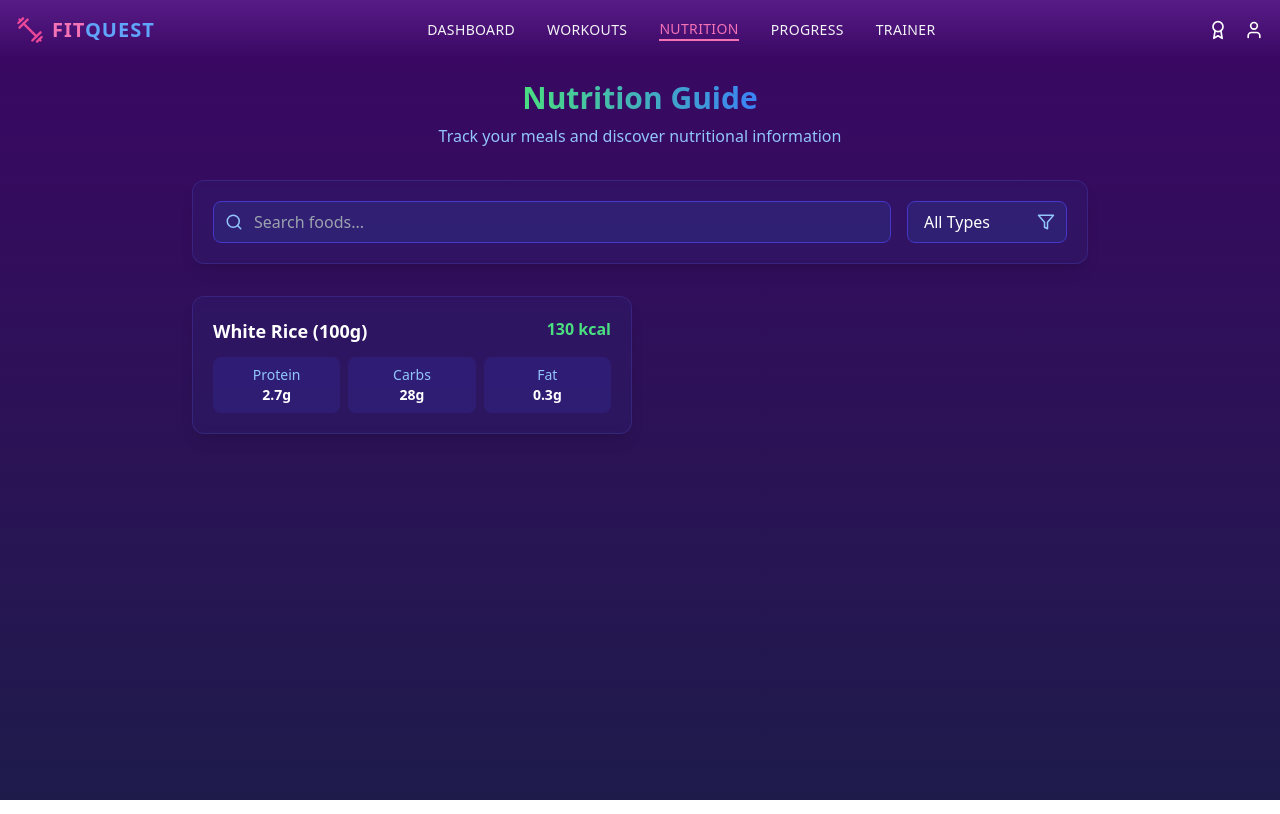
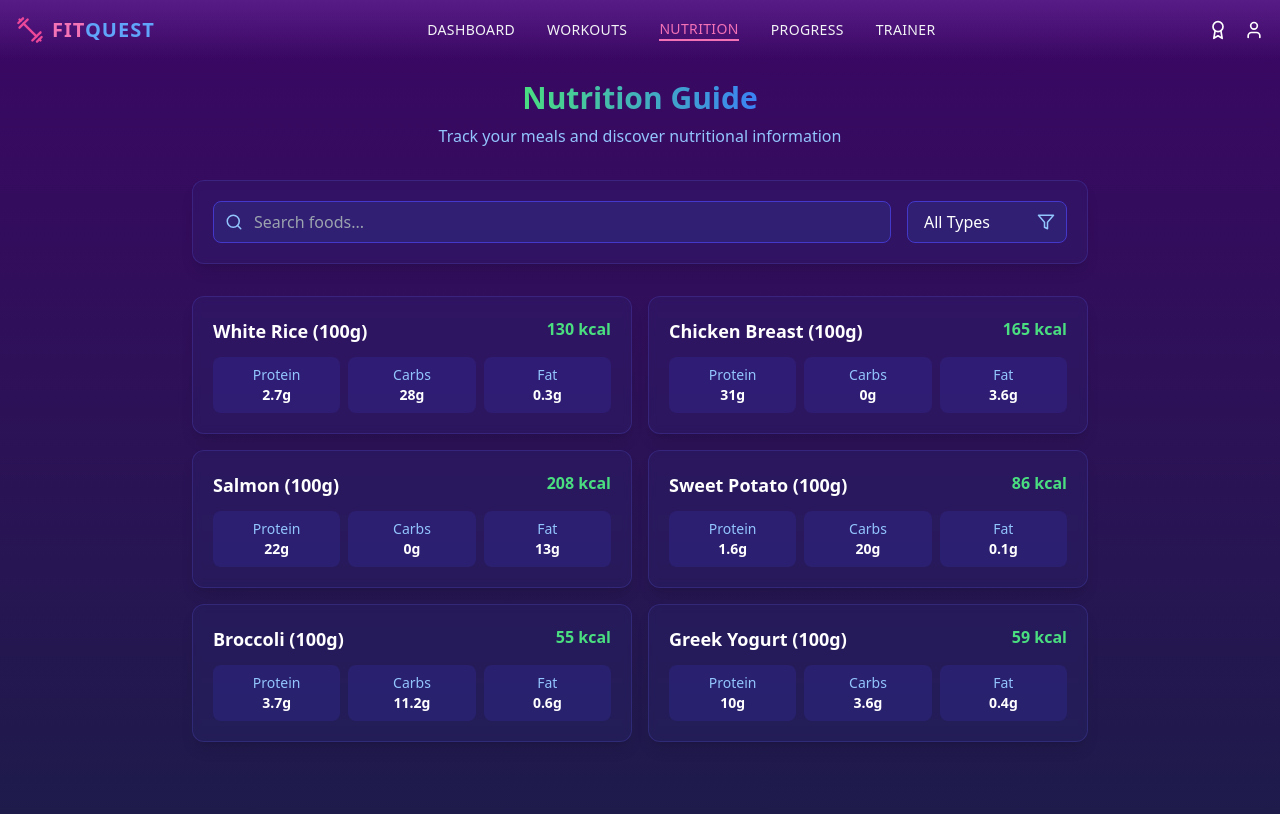
Before and after one commit to OmElMon/MaxOut, a React (Vite) app: page /nutrition in a window 1280 px wide. Built offline with nearby package versions, Linux system fonts and the light colour scheme.

Commit message:
Updated Content

```diff
--- a/src/components/nutrition/NutritionPage.tsx
+++ b/src/components/nutrition/NutritionPage.tsx
@@ -2,9 +2,6 @@ import React, { useState } from 'react';
 import { Apple, Search, Filter, ChevronDown, Info } from 'lucide-react';
 import { useCalories } from '../../context/CalorieContext';
 
-/**
- * Interface defining the structure of a food item
- */
 interface FoodItem {
   id: string;
   name: string;
@@ -15,10 +12,7 @@ interface FoodItem {
   category: string;
 }
 
-/**
- * Sample food database containing nutritional information
- * for various food items categorized by type
- */
+// Sample food database
 const foodDatabase: FoodItem[] = [
   {
     id: '1',
@@ -29,51 +23,71 @@ const foodDatabase: FoodItem[] = [
     fat: 0.3,
     category: 'grains'
   },
-  // ... other food items
+  {
+    id: '2',
+    name: 'Chicken Breast (100g)',
+    calories: 165,
+    protein: 31,
+    carbs: 0,
+    fat: 3.6,
+    category: 'protein'
+  },
+  {
+    id: '3',
+    name: 'Salmon (100g)',
+    calories: 208,
+    protein: 22,
+    carbs: 0,
+    fat: 13,
+    category: 'protein'
+  },
+  {
+    id: '4',
+    name: 'Sweet Potato (100g)',
+    calories: 86,
+    protein: 1.6,
+    carbs: 20,
+    fat: 0.1,
+    category: 'vegetables'
+  },
+  {
+    id: '5',
+    name: 'Broccoli (100g)',
+    calories: 55,
+    protein: 3.7,
+    carbs: 11.2,
+    fat: 0.6,
+    category: 'vegetables'
+  },
+  {
+    id: '6',
+    name: 'Greek Yogurt (100g)',
+    calories: 59,
+    protein: 10,
+    carbs: 3.6,
+    fat: 0.4,
+    category: 'dairy'
+  }
 ];
 
-/**
- * NutritionPage component provides:
- * - Food database search functionality
- * - Nutritional information display
- * - Meal tracking capabilities
- */
 const NutritionPage: React.FC = () => {
-  // Access calorie tracking context
   const { addEntry } = useCalories();
-
-  // State for search term filtering
   const [searchTerm, setSearchTerm] = useState('');
-
-  // State for category filtering
   const [selectedCategory, setSelectedCategory] = useState<string>('all');
-
-  // State for selected food item
   const [selectedFood, setSelectedFood] = useState<FoodItem | null>(null);
-
-  // State for serving size input
   const [servingSize, setServingSize] = useState<number>(100);
-
-  // State for meal type selection
   const [mealType, setMealType] = useState<'breakfast' | 'lunch' | 'dinner' | 'snack'>('snack');
 
-  /**
-   * Filters foods based on search term and selected category
-   */
+  // Filter foods based on search and category
   const filteredFoods = foodDatabase.filter(food => {
     const matchesSearch = food.name.toLowerCase().includes(searchTerm.toLowerCase());
     const matchesCategory = selectedCategory === 'all' || food.category === selectedCategory;
     return matchesSearch && matchesCategory;
   });
 
-  /**
-   * Handles adding the selected food to the calorie tracker
-   * Calculates nutritional values based on serving size
-   */
   const handleAddFood = () => {
     if (!selectedFood) return;
 
-    // Calculate nutritional values based on serving size
     const multiplier = servingSize / 100;
     addEntry({
       food: `${selectedFood.name} (${servingSize}g)`,
@@ -82,7 +96,7 @@ const NutritionPage: React.FC = () => {
       mealType
     });
 
-    // Reset form after adding
+    // Reset form
     setSelectedFood(null);
     setServingSize(100);
     setMealType('snack');
@@ -91,7 +105,6 @@ const NutritionPage: React.FC = () => {
   return (
     <div className="pt-20 px-4 pb-10">
       <div className="container mx-auto max-w-4xl">
-        {/* Page header section */}
         <div className="text-center mb-8">
           <h1 className="text-3xl font-bold mb-2 text-white">
             <span className="text-transparent bg-clip-text bg-gradient-to-r from-green-400 to-blue-500">
@@ -101,10 +114,9 @@ const NutritionPage: React.FC = () => {
           <p className="text-blue-300">Track your meals and discover nutritional information</p>
         </div>
 
-        {/* Search and filter controls */}
+        {/* Search and Filters */}
         <div className="bg-indigo-900/20 backdrop-blur-sm rounded-xl p-5 mb-8 shadow-lg border border-indigo-500/20">
           <div className="flex flex-col md:flex-row gap-4">
-            {/* Search input with icon */}
             <div className="flex-grow relative">
               <input
                 type="text"
@@ -116,7 +128,6 @@ const NutritionPage: React.FC = () => {
               <Search size={18} className="absolute left-3 top-1/2 transform -translate-y-1/2 text-blue-300" />
             </div>
 
-            {/* Category filter dropdown */}
             <div className="relative">
               <select
                 value={selectedCategory}
@@ -134,7 +145,7 @@ const NutritionPage: React.FC = () => {
           </div>
         </div>
 
-        {/* Food items grid */}
+        {/* Food List */}
         <div className="grid grid-cols-1 md:grid-cols-2 gap-4 mb-8">
           {filteredFoods.map(food => (
             <div
@@ -142,8 +153,8 @@ const NutritionPage: React.FC = () => {
               onClick={() => setSelectedFood(food)}
               className={`bg-indigo-900/20 backdrop-blur-sm rounded-xl p-5 shadow-lg border transition-all cursor-pointer ${
                 selectedFood?.id === food.id
-                  ? 'border-green-500/50 scale-[1.02]' // Selected food style
-                  : 'border-indigo-500/20 hover:border-green-500/30' // Default/hover style
+                  ? 'border-green-500/50 scale-[1.02]'
+                  : 'border-indigo-500/20 hover:border-green-500/30'
               }`}
             >
               <div className="flex justify-between items-start mb-3">
@@ -151,7 +162,6 @@ const NutritionPage: React.FC = () => {
                 <span className="text-green-400 font-bold">{food.calories} kcal</span>
               </div>
 
-              {/* Nutritional info grid */}
               <div className="grid grid-cols-3 gap-2 text-sm">
                 <div className="bg-indigo-800/30 rounded-lg p-2 text-center">
                   <p className="text-blue-300">Protein</p>
@@ -169,7 +179,6 @@ const NutritionPage: React.FC = () => {
             </div>
           ))}
 
-          {/* Empty state when no foods match search */}
           {filteredFoods.length === 0 && (
             <div className="col-span-full text-center py-10 text-gray-400">
               <Apple size={48} className="mx-auto mb-4 opacity-30" />
@@ -178,7 +187,7 @@ const NutritionPage: React.FC = () => {
           )}
         </div>
 
-        {/* Add Food Form (shown when food is selected) */}
+        {/* Add Food Form */}
         {selectedFood && (
           <div className="bg-indigo-900/20 backdrop-blur-sm rounded-xl p-5 shadow-lg border border-indigo-500/20">
             <h2 className="text-xl font-bold text-white mb-4 flex items-center">
@@ -187,7 +196,6 @@ const NutritionPage: React.FC = () => {
             </h2>
 
             <div className="grid grid-cols-1 md:grid-cols-2 gap-4 mb-4">
-              {/* Serving size input */}
               <div>
                 <label className="block text-sm text-blue-300 mb-1">Serving Size (g)</label>
                 <input
@@ -199,7 +207,6 @@ const NutritionPage: React.FC = () => {
                 />
               </div>
 
-              {/* Meal type selector */}
               <div>
                 <label className="block text-sm text-blue-300 mb-1">Meal Type</label>
                 <select
@@ -215,7 +222,6 @@ const NutritionPage: React.FC = () => {
               </div>
             </div>
 
-            {/* Nutritional info summary */}
             <div className="bg-indigo-800/30 rounded-lg p-4 mb-4">
               <div className="flex items-center justify-between mb-2">
                 <span className="text-blue-300">Calories:</span>
@@ -223,10 +229,26 @@ const NutritionPage: React.FC = () => {
                   {Math.round(selectedFood.calories * (servingSize / 100))} kcal
                 </span>
               </div>
-              {/* ... other nutritional info displays ... */}
+              <div className="flex items-center justify-between mb-2">
+                <span className="text-blue-300">Protein:</span>
+                <span className="text-white font-bold">
+                  {(selectedFood.protein * (servingSize / 100)).toFixed(1)}g
+                </span>
+              </div>
+              <div className="flex items-center justify-between mb-2">
+                <span className="text-blue-300">Carbs:</span>
+                <span className="text-white font-bold">
+                  {(selectedFood.carbs * (servingSize / 100)).toFixed(1)}g
+                </span>
+              </div>
+              <div className="flex items-center justify-between">
+                <span className="text-blue-300">Fat:</span>
+                <span className="text-white font-bold">
+                  {(selectedFood.fat * (servingSize / 100)).toFixed(1)}g
+                </span>
+              </div>
             </div>
 
-            {/* Form action buttons */}
             <div className="flex space-x-3">
               <button
                 onClick={handleAddFood}
```
